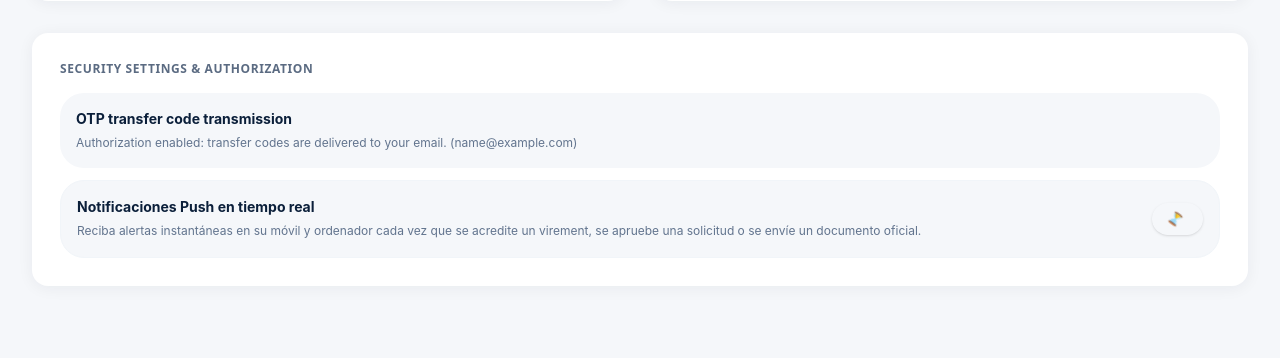
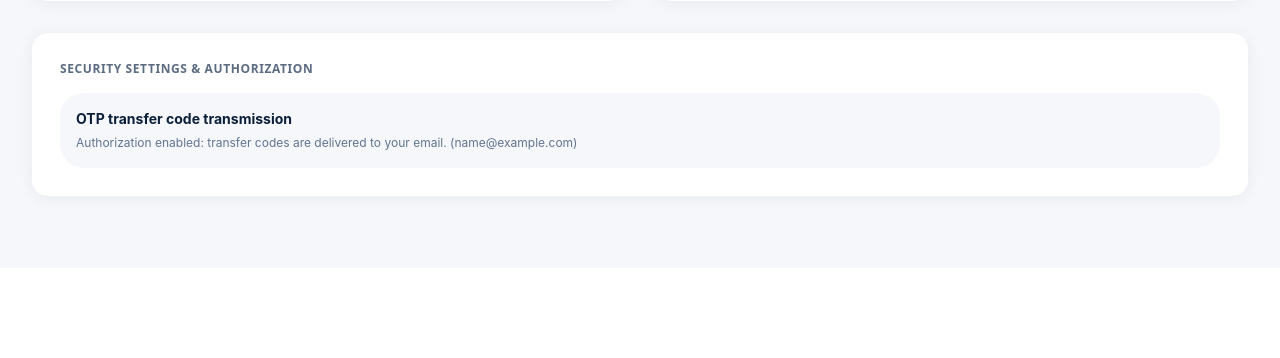
Before and after one commit to primous/venatomar, a Laravel app: page /en/portal/profile in a window 1280 px wide. Shown: the part 767-1125 px from the top of the page. After the commit the page ends 972 px from the top, so only its background shows below. Run offline with Laravel 12, Linux system fonts and the light colour scheme; the visitor is signed in with stand-in values (Sample User, id 1); data comes from the database, SQL or seed files in the repository; tables that the repository leaves empty hold one stand-in row (values such as "Sample post"); style sheets or scripts are compiled from the project's sources; some libraries are stand-ins or nearby versions.

Commit message:
chore: remove push notification modal, thanks optin, and admin toggle as requested

```diff
--- a/app/Providers/Filament/AdminPanelProvider.php
+++ b/app/Providers/Filament/AdminPanelProvider.php
@@ -42,10 +42,9 @@ class AdminPanelProvider extends PanelProvider
             ->sidebarCollapsibleOnDesktop()
             // The public site boots Livewire from its Vite bundle (inject_assets = false),
             // so the admin panel loads Livewire's own script explicitly.
-            ->renderHook(PanelsRenderHook::HEAD_END, fn () => Blade::render('<script src="{{ asset("js/venatomar-push.js") }}" defer></script>@livewireStyles'))
+            ->renderHook(PanelsRenderHook::HEAD_END, fn () => Blade::render('@livewireStyles'))
             ->renderHook(PanelsRenderHook::BODY_END, fn () => Blade::render('@livewireScripts'))
-            // Push notification toggle and language switcher (French by default): top bar and login page.
-            ->renderHook(PanelsRenderHook::USER_MENU_BEFORE, fn () => view('filament.push-toggle'))
+            // Language switcher (French by default): top bar and login page.
             ->renderHook(PanelsRenderHook::USER_MENU_BEFORE, fn () => view('filament.locale-switcher'))
             ->renderHook(PanelsRenderHook::AUTH_LOGIN_FORM_AFTER, fn () => view('filament.locale-switcher', ['center' => true]))
             ->discoverResources(in: app_path('Filament/Resources'), for: 'App\Filament\Resources')
--- a/resources/views/layouts/app.blade.php
+++ b/resources/views/layouts/app.blade.php
@@ -50,7 +50,6 @@
     <link rel="preload" href="/fonts/manrope-latin.woff2" as="font" type="font/woff2" crossorigin>
     @include('partials.fonts')
     @vite(['resources/css/app.css', 'resources/js/app.js'])
-    <script src="{{ asset('js/venatomar-push.js') }}" defer></script>
     @livewireStyles
     <script type="application/json" id="pf-config">@json($clientConfig)</script>
     @stack('head')
@@ -68,7 +67,6 @@
 
     <x-footer :alternates="$alternates" />
     <x-cookie-banner />
-    <x-push-modal />
 
     @livewireScriptConfig
 </body>
--- a/resources/views/layouts/portal.blade.php
+++ b/resources/views/layouts/portal.blade.php
@@ -8,7 +8,6 @@
     <link rel="icon" type="image/svg+xml" href="{{ asset('favicon.svg') }}">
 
     @vite(['resources/css/app.css', 'resources/js/app.js'])
-    <script src="{{ asset('js/venatomar-push.js') }}" defer></script>
 
     <style>
         .header-venatomar {
@@ -359,7 +358,5 @@
 
         </div>
     </nav>
-
-    <x-push-modal />
 </body>
 </html>
--- a/resources/views/pages/solicitar-emprestimo-thanks.blade.php
+++ b/resources/views/pages/solicitar-emprestimo-thanks.blade.php
@@ -9,8 +9,6 @@
                 <p class="mt-3 text-ink-500">{{ __('thanks.reference') }}</p>
                 <p class="mt-1 font-display text-2xl font-extrabold tracking-wide text-ink-900 tabular-nums">{{ $reference }}</p>
                 <p class="mt-6">{{ __('thanks.email_sent', ['email' => $maskedEmail]) }}</p>
-
-                <x-push-optin :email="$leadEmail ?? null" />
 
                 <div class="mt-8 rounded-lg bg-surface-2 p-5 text-left">
                     <h2 class="font-display text-lg font-bold text-ink-900">{{ __('thanks.next_title') }}</h2>
--- a/resources/views/pages/solicitar-thanks.blade.php
+++ b/resources/views/pages/solicitar-thanks.blade.php
@@ -9,8 +9,6 @@
                 <p class="mt-3 text-ink-500">{{ __('thanks.reference') }}</p>
                 <p class="mt-1 font-display text-2xl font-extrabold tracking-wide text-ink-900 tabular-nums">{{ $reference }}</p>
                 <p class="mt-6">{{ __('thanks.email_sent', ['email' => $maskedEmail]) }}</p>
-
-                <x-push-optin :email="$leadEmail ?? null" />
 
                 <div class="mt-8 rounded-lg bg-surface-2 p-5 text-left">
                     <h2 class="font-display text-lg font-bold text-ink-900">{{ __('thanks.next_title') }}</h2>
--- a/resources/views/pages/thanks.blade.php
+++ b/resources/views/pages/thanks.blade.php
@@ -9,8 +9,6 @@
                 <p class="mt-3 text-ink-500">{{ __('thanks.reference') }}</p>
                 <p class="mt-1 font-display text-2xl font-extrabold tracking-wide text-ink-900 tabular-nums">{{ $reference }}</p>
                 <p class="mt-6">{{ __('thanks.email_sent', ['email' => $maskedEmail]) }}</p>
-
-                <x-push-optin :email="$leadEmail ?? null" />
 
                 <div class="mt-8 rounded-lg bg-surface-2 p-5 text-left">
                     <h2 class="font-display text-lg font-bold text-ink-900">{{ __('thanks.next_title') }}</h2>
--- a/resources/views/portal/profile.blade.php
+++ b/resources/views/portal/profile.blade.php
@@ -142,85 +142,6 @@
                     @endif
                 </div>
             </div>
-
-            <!-- Web Push Notifications Settings Card -->
-            <div x-data="{
-                subscribed: false,
-                loading: false,
-                statusMsg: '',
-                async init() {
-                    if (window.VenatomarPush && window.VenatomarPush.isSupported()) {
-                        this.subscribed = await window.VenatomarPush.isSubscribed();
-                    }
-                },
-                async togglePush() {
-                    this.loading = true;
-                    this.statusMsg = '';
-                    try {
-                        if (this.subscribed) {
-                            await window.VenatomarPush.unsubscribe();
-                            this.subscribed = false;
-                            this.statusMsg = 'Notificaciones desactivadas.';
-                        } else {
-                            const ok = await window.VenatomarPush.subscribe('{{ $client->email }}');
-                            this.subscribed = ok;
-                            this.statusMsg = ok ? '¡Notificaciones push activadas con éxito!' : 'No se pudo activar (permiso denegado).';
-                        }
-                    } catch (e) {
-                        this.statusMsg = 'Error al actualizar notificaciones.';
-                    } finally {
-                        this.loading = false;
-                    }
-                },
-                async sendTest() {
-                    this.loading = true;
-                    this.statusMsg = '';
-                    try {
-                        const res = await fetch('/push/test', {
-                            method: 'POST',
-                            headers: { 'Accept': 'application/json', 'Content-Type': 'application/json' }
-                        });
-                        const data = await res.json();
-                        this.statusMsg = data.message || 'Prueba realizada.';
-                    } catch (e) {
-                        this.statusMsg = 'Error al enviar prueba.';
-                    } finally {
-                        this.loading = false;
-                    }
-                }
-            }" class="p-4 rounded-xl bg-[#F5F7FA] border border-slate-100">
-                <div class="flex flex-col sm:flex-row sm:items-center justify-between gap-3">
-                    <div class="min-w-0 flex-1">
-                        <div class="flex items-center gap-2">
-                            <div class="font-bold text-sm text-[#0B1F3A]">Notificaciones Push en tiempo real</div>
-                            <span x-show="subscribed" x-cloak class="inline-flex items-center gap-1 px-2 py-0.5 rounded-full text-[10px] font-bold bg-emerald-100 text-emerald-800">
-                                <span class="size-1.5 rounded-full bg-emerald-500"></span> Activadas
-                            </span>
-                            <span x-show="!subscribed" x-cloak class="inline-flex items-center gap-1 px-2 py-0.5 rounded-full text-[10px] font-bold bg-slate-200 text-slate-700">
-                                Desactivadas
-                            </span>
-                        </div>
-                        <p class="text-xs text-slate-500 mt-1 leading-relaxed">
-                            Reciba alertas instantáneas en su móvil y ordenador cada vez que se acredite un virement, se apruebe una solicitud o se envíe un documento oficial.
-                        </p>
-                        <div x-show="statusMsg" x-cloak class="text-xs font-semibold text-[#F26B1D] mt-2" x-text="statusMsg"></div>
-                    </div>
-
-                    <div class="flex items-center gap-2 shrink-0">
-                        <button type="button" @click="togglePush()" :disabled="loading"
-                            class="px-4 py-2 text-xs font-bold rounded-xl transition shadow-sm active:scale-[0.98]"
-                            :class="subscribed ? 'bg-slate-200 hover:bg-slate-300 text-slate-800' : 'bg-gradient-to-r from-[#F26B1D] to-[#D04A0A] hover:from-[#E05B0D] hover:to-[#B93E07] text-white'">
-                            <span x-show="loading" class="animate-spin inline-block mr-1">⌛</span>
-                            <span x-text="subscribed ? 'Desactivar notificaciones' : 'Activar notificaciones'"></span>
-                        </button>
-
-                        <button type="button" x-show="subscribed" x-cloak @click="sendTest()" :disabled="loading"
-                            class="px-3 py-2 text-xs font-bold rounded-xl bg-white border border-slate-200 text-[#0B1F3A] hover:bg-slate-50 transition shadow-sm">
-                            Probar
-                        </button>
-                    </div>
-                </div>
-            </div>
         </div>
     </div>
 
```
Also changed, not shown: tests/Feature/WebPushNotificationTest.php (+0 -11 lines).
